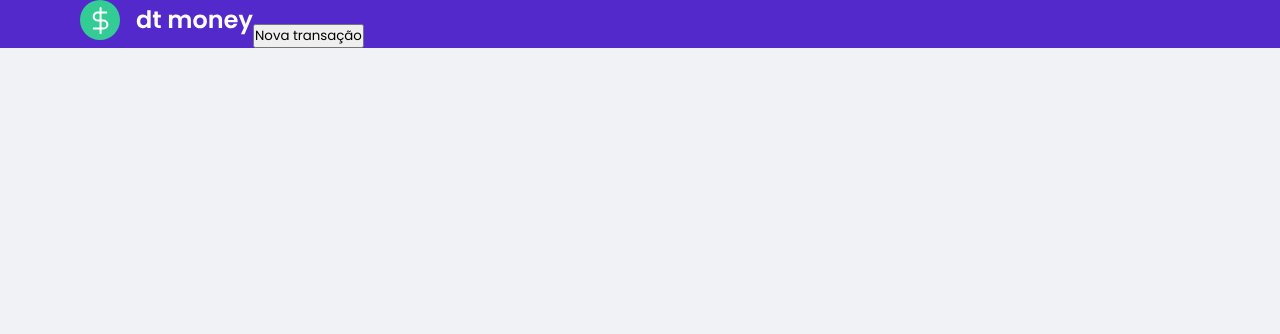
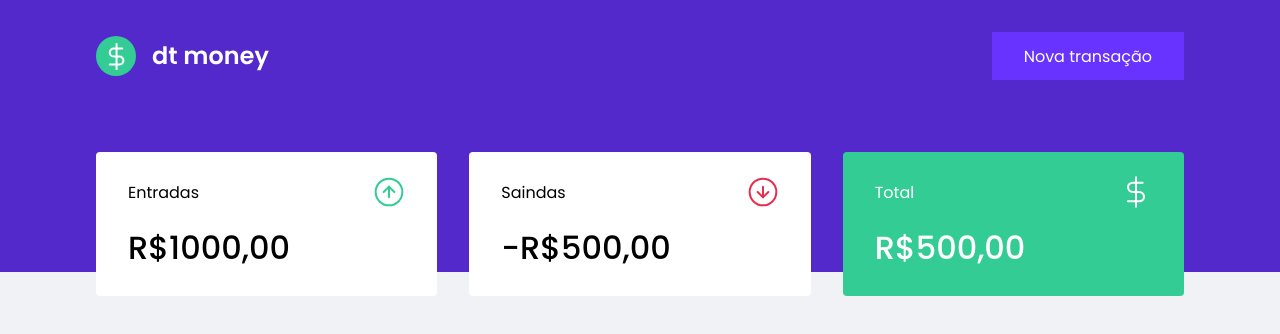
Before and after one commit to mateusx111/dtmoney, a React (Create React App) app: page / in a window 1280 px wide. Shown: the top 334 px of the page. Built offline with nearby package versions, Linux system fonts and the light colour scheme.

Commit message:
processing

```diff
--- a/public/index.html
+++ b/public/index.html
@@ -9,7 +9,7 @@
   <meta name="viewport" content="width=device-width, initial-scale=1" />
   <link rel="shortcut icon" href="favicon.png" type="image/png">
   <title>dtmoney</title>
-  <link href="https://fonts.googleapis.com/css2?family=Poppins:wght@400;600&display=swap" rel="stylesheet">
+  <link href="https://fonts.googleapis.com/css2?family=Poppins:wght@400;500;600&display=swap" rel="stylesheet">
 </head>
 
 <body>
--- a/src/App.tsx
+++ b/src/App.tsx
@@ -1,10 +1,12 @@
 import { GlobalStyle } from "./styles/global";
 import { Header } from "./components/Header";
+import { Dashboar } from "./components/Dashboard";
 
 export function App() {
   return (
     <>
       <Header />
+      <Dashboar />  {/* Summary esta aqui dentro de Dashboard */}
       <GlobalStyle />
     </>
   );
--- /dev/null
+++ b/src/components/Dashboard/index.tsx
@@ -0,0 +1,10 @@
+import { Summary } from "../Summary";
+import { Container } from "./styles";
+
+export function Dashboar(){
+  return(
+    <Container>
+      <Summary />
+    </Container>
+  )
+}
--- /dev/null
+++ b/src/components/Dashboard/styles.ts
@@ -0,0 +1,7 @@
+import styled from "styled-components";
+
+export const Container = styled.main`
+  max-width: 1120px;
+  margin: 0 auto;
+  padding: 2.5rem 1rem;
+`
--- a/src/components/Header/styles.ts
+++ b/src/components/Header/styles.ts
@@ -7,4 +7,24 @@ export const Container = styled.header`
 export const Content = styled.div`
   max-width: 1120px;
   margin: 0 auto;
-`;
+
+  padding: 2rem 1rem 12rem;
+  display: flex;
+  text-align: center;
+  justify-content: space-between;
+
+  button{
+    font-size: 1rem;
+    color: #fff;
+    background: var(--blues-light);
+    border:0;
+    padding: 0 2rem;
+    height: 3rem;
+
+    transition: 0.2s;
+
+    &:hover{
+    filter: brightness(0.9);
+   }
+  }
+`
--- /dev/null
+++ b/src/components/Summary/index.tsx
@@ -0,0 +1,32 @@
+import incomeImg from '../../assets/Entradas.svg'
+import outcomeImg from '../../assets/Saídas.svg'
+import TotalImg from '../../assets/Total.svg'
+import { Container } from "./styles";
+
+export function Summary(){
+  return (
+    <Container>
+      <div>
+        <header>
+          <p>Entradas</p>
+          <img src={incomeImg} alt="Entradas" />
+        </header>
+        <strong>R$1000,00</strong>
+      </div>
+      <div>
+        <header>
+          <p>Saindas</p>
+          <img src={outcomeImg} alt="Saídas" />
+        </header>
+        <strong> -R$500,00</strong>
+      </div>
+      <div className="heighlight-background">
+        <header>
+          <p>Total</p>
+          <img src={TotalImg} alt="Total" />
+        </header>
+        <strong>R$500,00</strong>
+      </div>
+    </Container>
+  )
+}
--- /dev/null
+++ b/src/components/Summary/styles.ts
@@ -0,0 +1,34 @@
+import styled from "styled-components";
+
+export const Container = styled.div`
+  display: grid;
+  grid-template-columns: repeat(3, 1fr);
+  gap:  2rem;
+  margin-top: -10rem;
+
+  div{
+    background: var(--shape);
+    padding: 1.5rem 2rem;
+    border-radius: 0.25rem;
+    color: var(--text--title);
+
+    header {
+      display: flex;
+      align-items: center;
+      justify-content: space-between;
+    }
+
+    strong{
+      display: block;
+      margin-top: 1rem;
+      font-size: 2rem;
+      font-weight: 500;
+      line-height: 3rem;
+    }
+
+    &.heighlight-background{
+      background: var(--green);
+      color: #fff;
+    }
+  }
+`;
--- a/src/styles/global.ts
+++ b/src/styles/global.ts
@@ -3,6 +3,7 @@ export const GlobalStyle = createGlobalStyle`
   :root{
     --background: #f0f2f5;
     --red:#E52E4D;
+    --green:#33cc95;
     --blue:#5429CC;
     --blues-light: #6933ff;
     --text-title: #363f5f;
```
